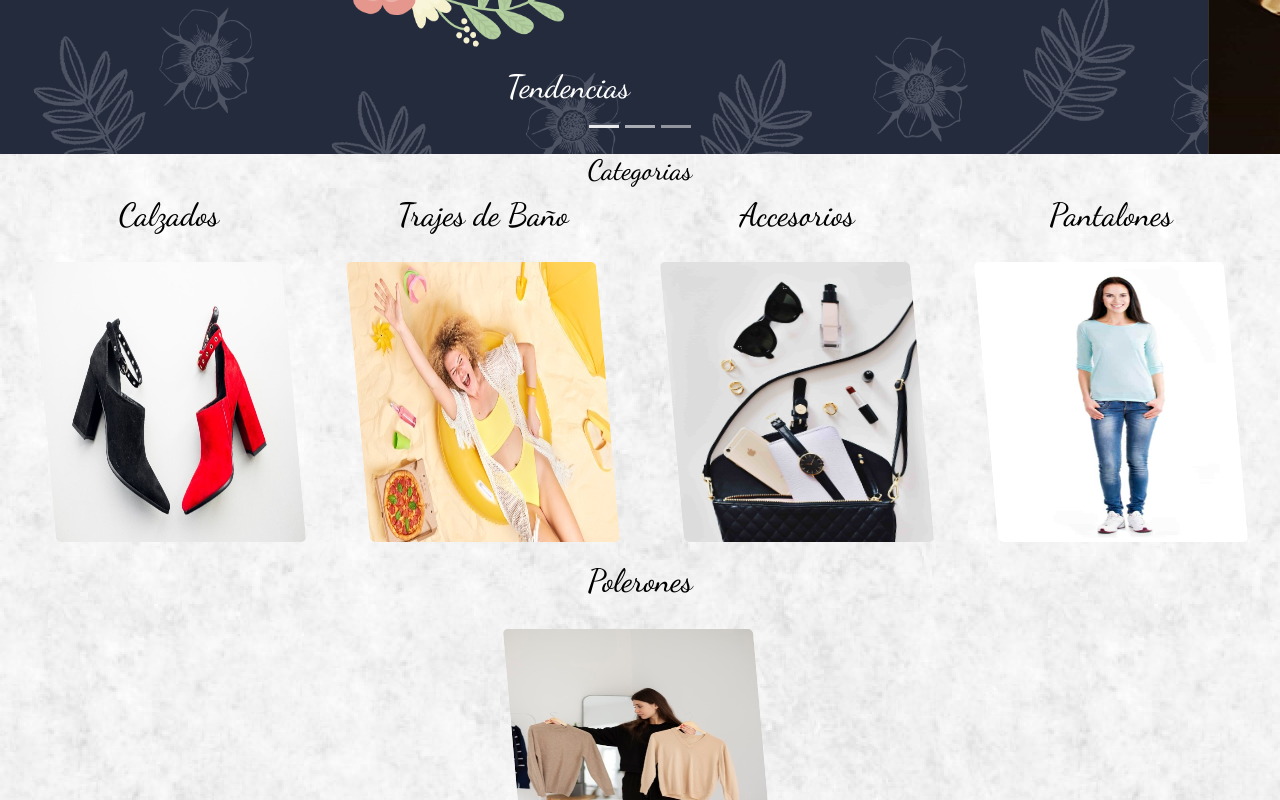
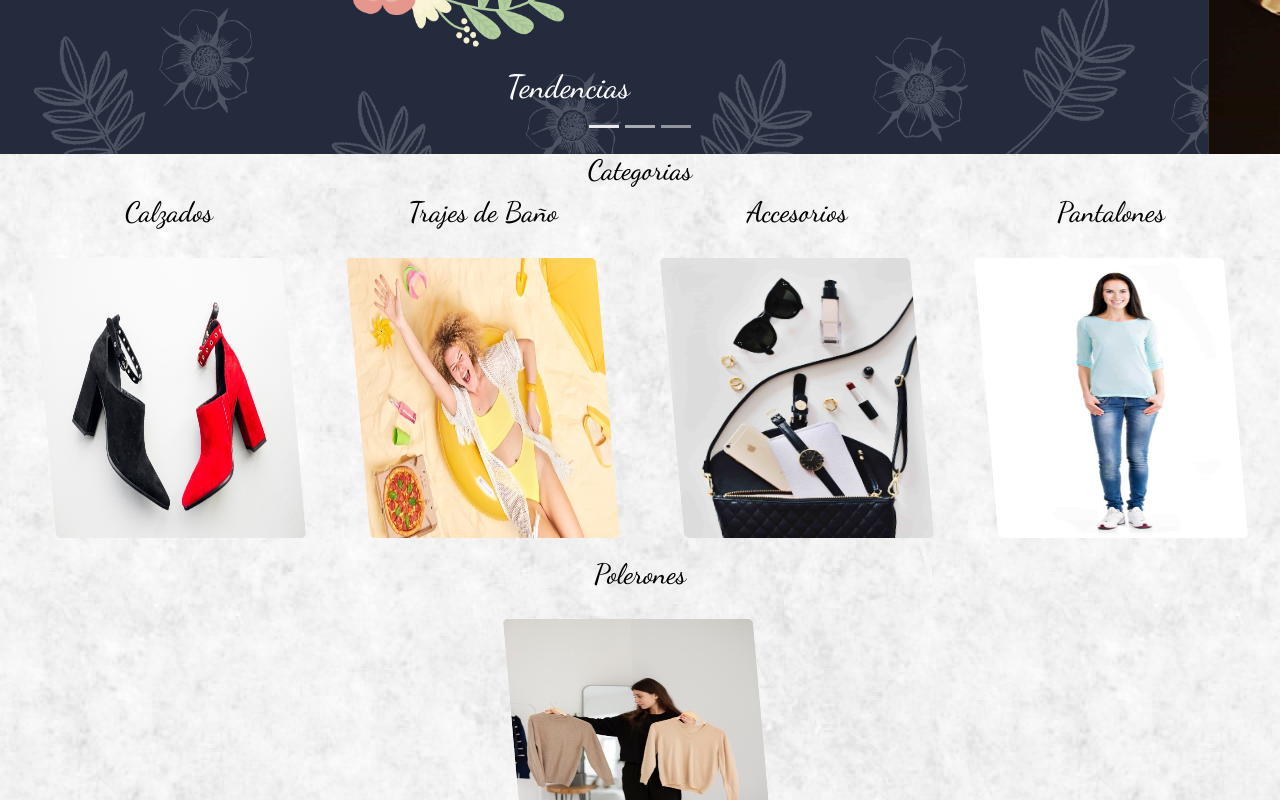
Before and after one commit to ChristianJ90/Proyecto-Coder-House, a website: page index.html in a window 1280 px wide. Shown: the part 661-1461 px from the top of the page. Drawn offline with nearby package versions, Linux system fonts and the light colour scheme.

Commit message:
Actualizacion index

```diff
--- a/index.html
+++ b/index.html
@@ -80,31 +80,31 @@
         <article class="animate__animated animate__lightSpeedInLeft">
           <div>
             <div>
-              <h2>Calzados</h2>
+              <h3>Calzados</h3>
             </div>
             <a href="./categories.html"><img  class="imgWide img-fluid" src="img/calzado1.jpg" alt="Calzados"></a><!--Iconos-->
           </div>
           <div>
             <div>
-              <h2>Trajes de Baño</h2>
+              <h3>Trajes de Baño</h3>
             </div>
             <a href="./categories.html"><img class="imgWide img-fluid" src="img/trajedb1.jpg" alt="Trajes de Baño"></a><!--Iconos-->
           </div>
           <div>
         <div>
-          <h2>Accesorios</h2>
+          <h3>Accesorios</h3>
         </div>
         <a href="./categories.html"><img class="imgWide img-fluid" src="img/acc1.jpg" alt="Accesorios"></a><!--Iconos-->
       </div>
       <div>
       <div>
-        <h2>Pantalones</h2>
+        <h3>Pantalones</h3>
       </div>
       <a href="./categories.html"><img class="imgWide img-fluid" src="img/pantalones1.jpg" alt="Pantalones"></a><!--Iconos-->
     </div>
     <div>
     <div>
-      <h2>Polerones</h2>
+      <h3>Polerones</h3>
     </div>
     <a href="./categories.html"><img class="imgWide img-fluid" src="img/polerones1.jpg" alt="Polerones"></a></article><!--Iconos--><br>
   </div>
```
